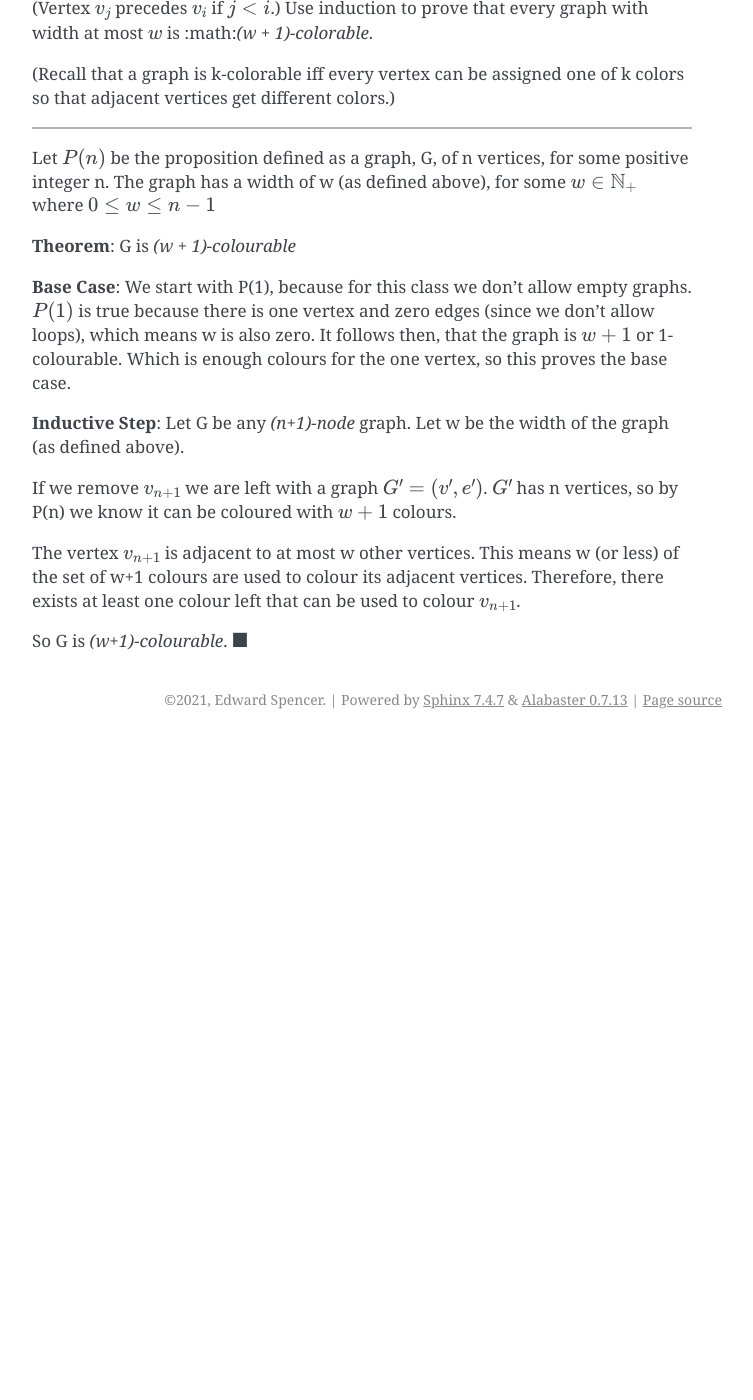
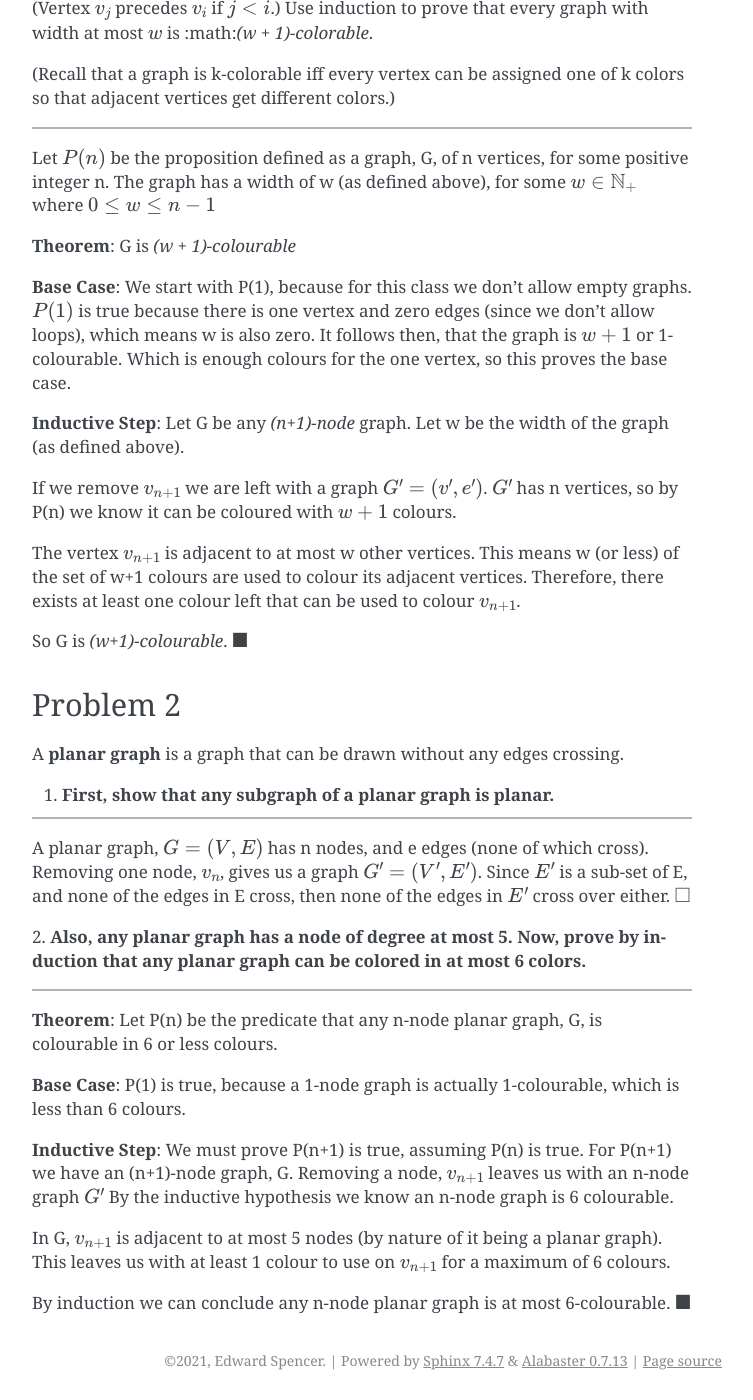
Before and after one commit to edi-spaghetti/mathematical-, a Sphinx documentation site: the page built from source/recitations/graph_basics.rst, in a window 1280 px wide and 1400 px high, scrolled down 1331 px. Shown: the whole window, without its empty margins (388-1141 px from the left). Built offline with Sphinx 7.4.7, drawn with Linux system fonts in a browser that asks for light colours; before the commit the page ends 2070 px from its top, so only the background shows below that.

Commit message:
Recitation 6 Problem 2

```diff
--- a/source/recitations/graph_basics.rst
+++ b/source/recitations/graph_basics.rst
@@ -75,3 +75,41 @@ Therefore, there exists at least one colour left that can be used to colour :mat
 
 So G is *(w+1)-colourable*.
 :math:`\blacksquare`
+
+Problem 2
+---------
+
+A **planar graph** is a graph that can be drawn without any edges crossing.
+
+1. **First, show that any subgraph of a planar graph is planar.**
+
+.. raw:: html
+
+	<hr>
+
+A planar graph, :math:`G = (V, E)` has n nodes, and e edges (none of which cross).
+Removing one node, :math:`v_n`, gives us a graph :math:`G' = (V', E')`.
+Since :math:`E'` is a sub-set of E, and none of the edges in E cross, then none of the edges in :math:`E'` cross over either.
+:math:`\square`
+
+2. **Also, any planar graph has a node of degree at most 5.**
+**Now, prove by induction that any planar graph can be colored in at most 6 colors.**
+
+.. raw:: html
+
+	<hr>
+
+**Theorem**: Let P(n) be the predicate that any n-node planar graph, G, is colourable in 6 or less colours.
+
+**Base Case**: P(1) is true, because a 1-node graph is actually 1-colourable, which is less than 6 colours.
+
+**Inductive Step**: We must prove P(n+1) is true, assuming P(n) is true.
+For P(n+1) we have an (n+1)-node graph, G.
+Removing a node, :math:`v_{n+1}` leaves us with an n-node graph :math:`G'`
+By the inductive hypothesis we know an n-node graph is 6 colourable.
+
+In G, :math:`v_{n+1}` is adjacent to at most 5 nodes (by nature of it being a planar graph).
+This leaves us with at least 1 colour to use on :math:`v_{n+1}` for a maximum of 6 colours.
+
+By induction we can conclude any n-node planar graph is at most 6-colourable.
+:math:`\blacksquare`
```
